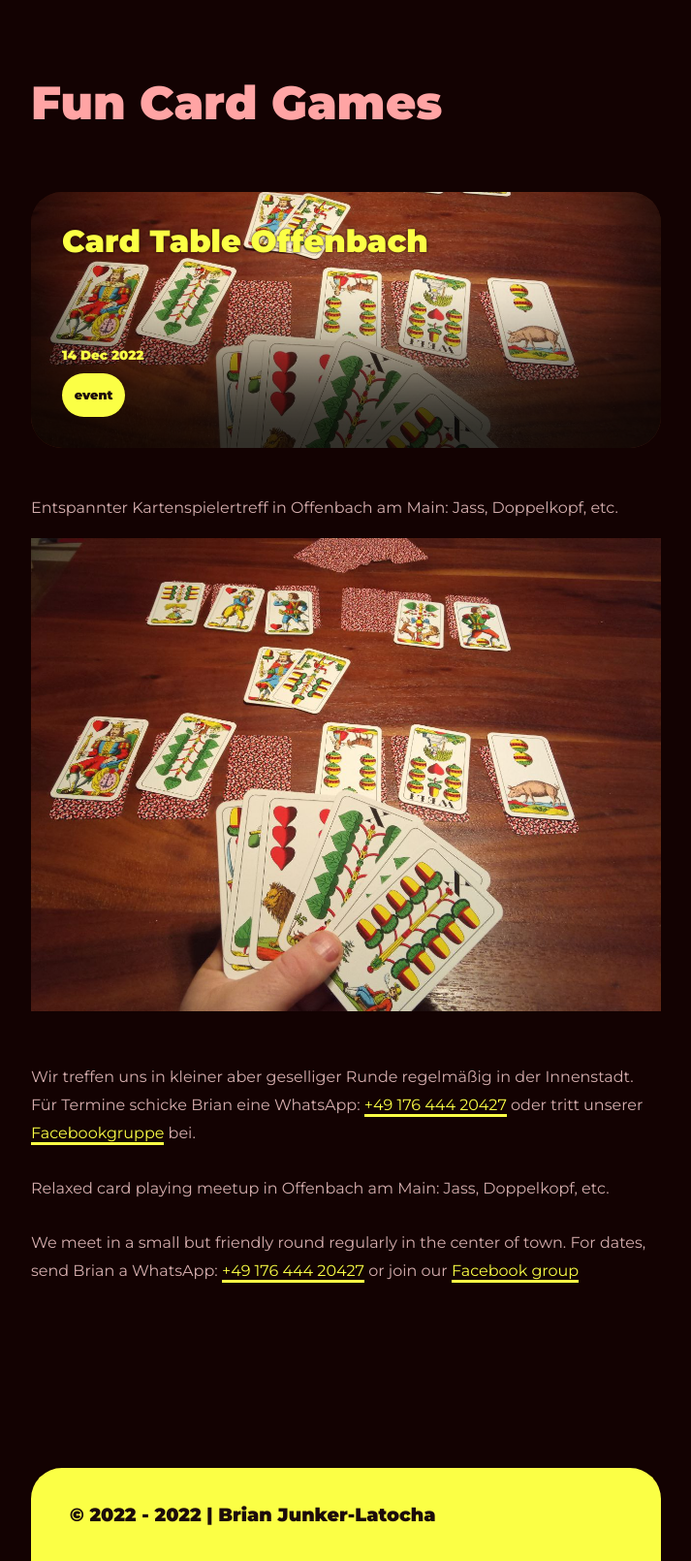
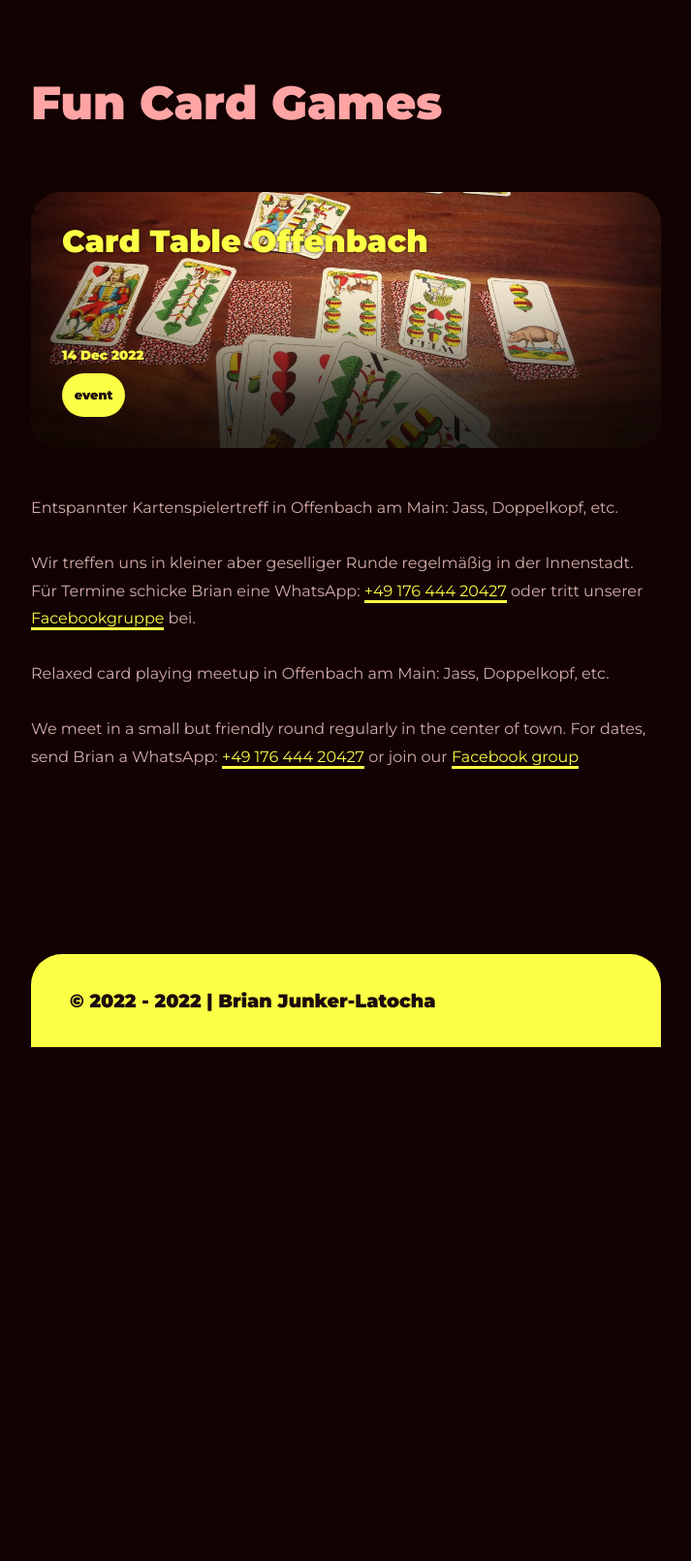
Before and after one commit to BrianInGermany/oldcardgames, a Jekyll site: the page built from events.md, in a window 1280 px wide. Shown: the whole page at 97% size, without its empty margins (283-996 px from the left). Built offline with Jekyll 4.4.1, drawn with Linux system fonts in a browser that asks for light colours; after the commit the page ends 1080 px from its top, so only the background shows below that.

Commit message:
edit desc

```diff
--- a/events.md
+++ b/events.md
@@ -7,7 +7,6 @@ categories: ["event"]
 thumbnail: "/assets/images/constancejass.jpg"
 ---
 Entspannter Kartenspielertreff in Offenbach am Main: Jass, Doppelkopf, etc.
-![](/assets/images/constancejass.jpg)
 
 Wir treffen uns in kleiner aber geselliger Runde regelmäßig in der Innenstadt. Für Termine schicke Brian eine WhatsApp: [+49 176 444 20427](tel:+4917644420427) oder tritt unserer [Facebookgruppe](https://www.facebook.com/groups/cardtableoffenbach) bei.
 
```
